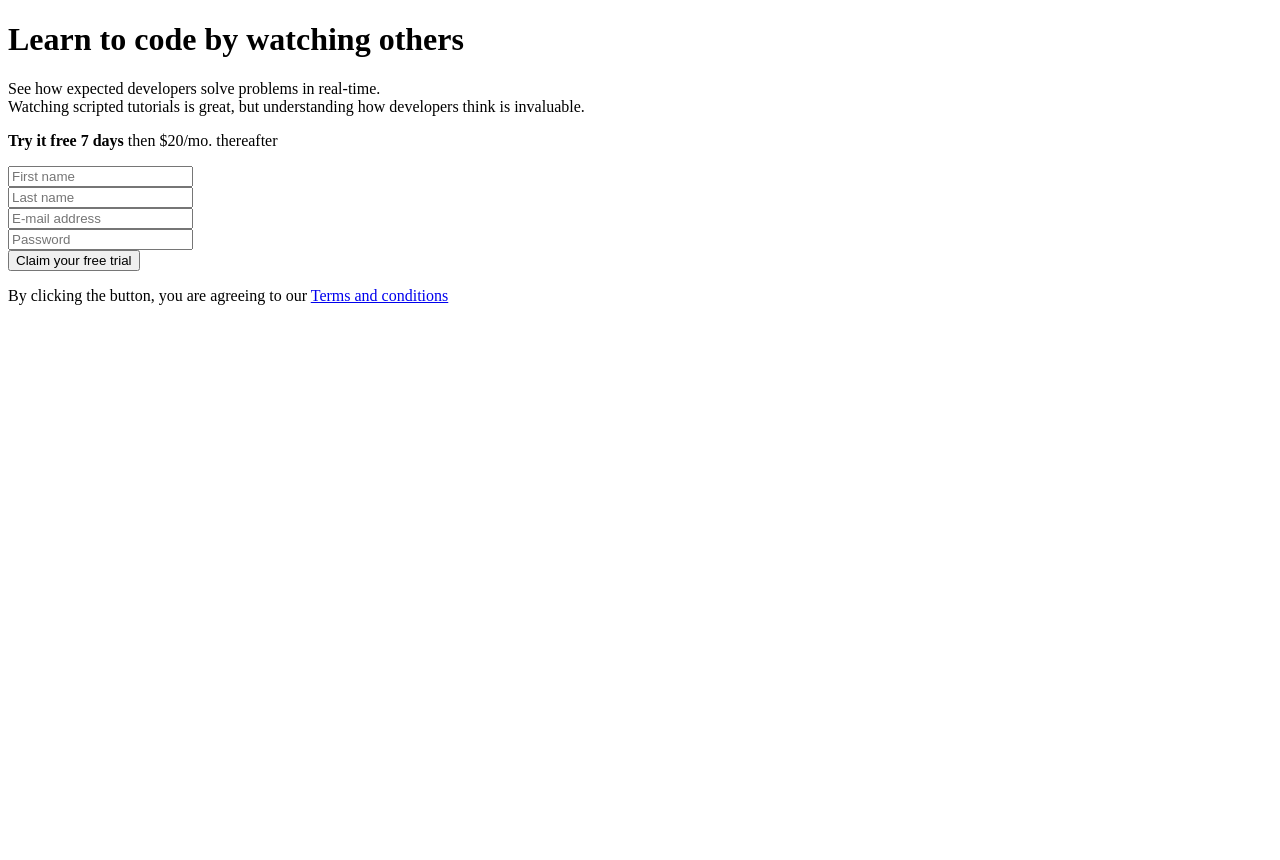
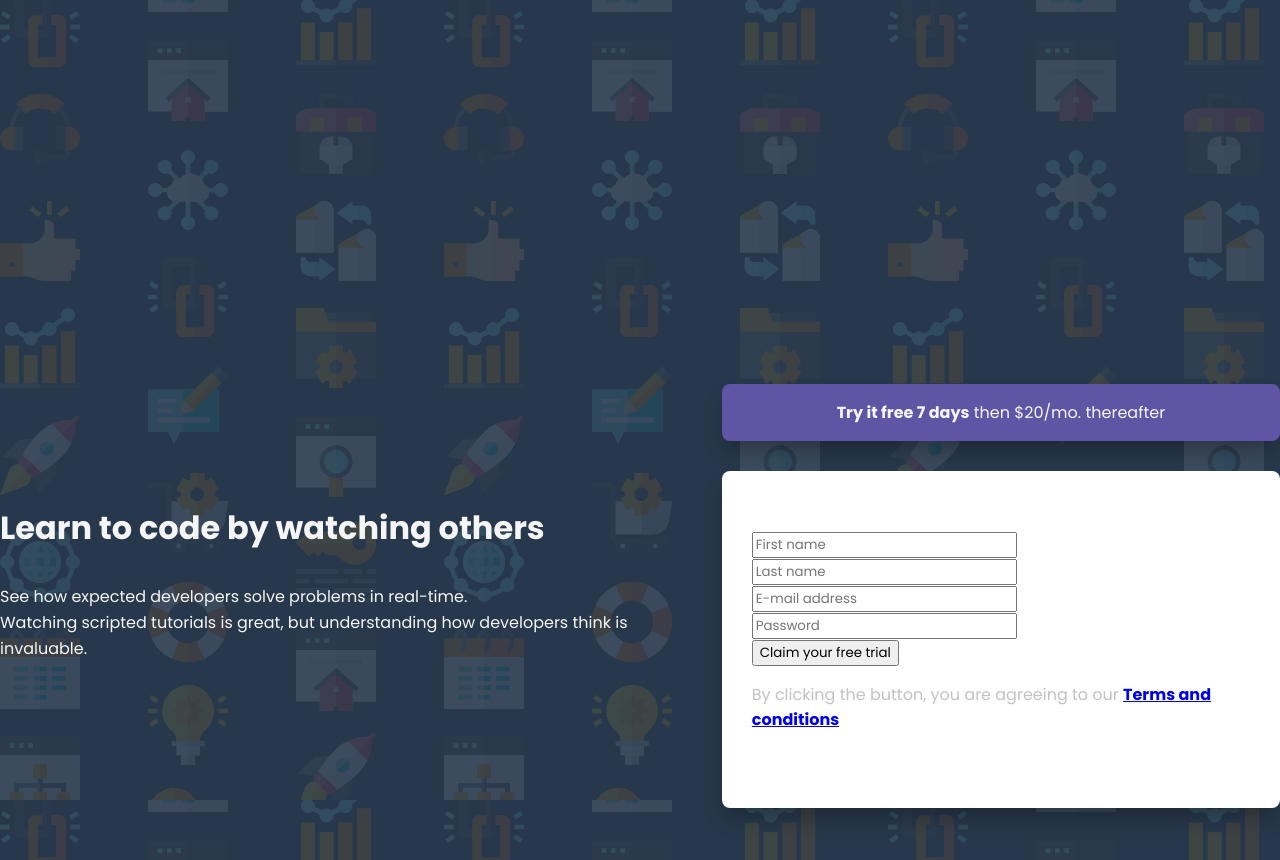
Before and after one commit to teonscu/sign-up-page, a plain HTML site: page index.html in a window 1280 px wide. Shown: the top 860 px of the page. Before the commit the page ends 800 px from the top, so only its background shows below. Drawn offline with Linux system fonts and the light colour scheme.

Commit message:
Added styles

```diff
--- a/index.html
+++ b/index.html
@@ -1,24 +1,28 @@
 <!DOCTYPE html>
 <html lang="en">
+
 <head>
   <meta charset="UTF-8">
   <meta http-equiv="X-UA-Compatible" content="IE=edge">
   <meta name="viewport" content="width=device-width, initial-scale=1.0">
   <title>Sign-up Page</title>
-    <link rel="stylesheet" href="/main.js">
+  <link rel="stylesheet" href="/style.css">
   <script src="/main.js"></script>
   <link rel="icon" href="/images/favicon-32x32.png">
 </head>
+
 <body>
   <div class="container">
+    <div class="parent-hero">
       <div class="hero-info">
         <h1>Learn to code by watching others</h1>
-            <p>See how expected developers solve problems in real-time. <br> Watching scripted tutorials is great, but understanding how developers think is invaluable.<p>
+        <p>See how expected developers solve problems in real-time. <br> Watching scripted tutorials is great, but understanding how developers think is invaluable.
+        <p>
       </div>
 
       <div class="hero-form">
         <div class="top-div">
-                <p><strong>Try it free 7 days</strong>  then $20/mo. thereafter</p>
+          <p><strong>Try it free 7 days</strong> then $20/mo. thereafter</p>
         </div>
         <div class="main-div">
           <form action="#">
@@ -36,9 +40,11 @@
             </div>
           </form>
           <button>Claim your free trial</button>
-                <p>By clicking the button, you are agreeing to our <a href="#">Terms and conditions</a> </p>
+          <p>By clicking the button, you are agreeing to our <strong><a href="#">Terms and conditions</a></strong> </p>
+        </div>
       </div>
     </div>
   </div>
 </body>
+
 </html>
--- a/style.css
+++ b/style.css
@@ -1,8 +1,75 @@
-html {
-    margin: 0;
-    padding: 0;
+
+@import url('https://fonts.googleapis.com/css2?family=Poppins:ital,wght@0,300;0,400;0,500;0,700;1,400&display=swap');
+
+
+* {
+    font-family: 'Poppins', sans-serif;
 }
 
+
 body{
+    max-width: 1440px;
+    background-color: #27384c;
+    color: rgb(245, 245, 245);
     background-image: url(/images/bg-intro-desktop.png);
+    margin: auto;
 }
+
+
+.parent-hero {
+    display: flex;
+    justify-content: center;
+    align-items: center;
+    padding: 30% 0;
+}
+
+.hero-info {
+    display: flex;
+    flex-direction: column;
+    justify-content: space-between;
+    padding-right: 5%;
+}
+
+
+.hero-info h1 {
+    margin-bottom: 16px;
+}
+
+.hero-info p {
+    font-size: 16px;
+    line-height: 1.6rem;
+}
+
+.hero-form {
+  display: flex;
+  flex-direction: column;
+  justify-content: center;
+  align-items: space-between;
+}
+
+.top-div {
+  background-color: hsl(248, 32%, 49%);
+  border-radius: 8px;
+  text-align: center;
+  margin-bottom: 30px;
+  box-shadow: 0px 13px 22px -5px rgba(0,0,0,0.30);
+}
+
+.main-div {
+  background-color: #ffffff;
+  padding: 60px 30px;
+  color: rgba(194,194,194,1);
+  border-radius: 8px;
+  box-shadow: 0px 13px 22px -5px rgba(0,0,0,0.30);
+}
+
+form {
+  display: flex;
+  flex-direction: column;
+  justify-content: center;
+  align-items: center;
+}
+
+.input-box {
+  width: 100%;
+}
```
Lines whose indentation alone changed are shown as unchanged.
